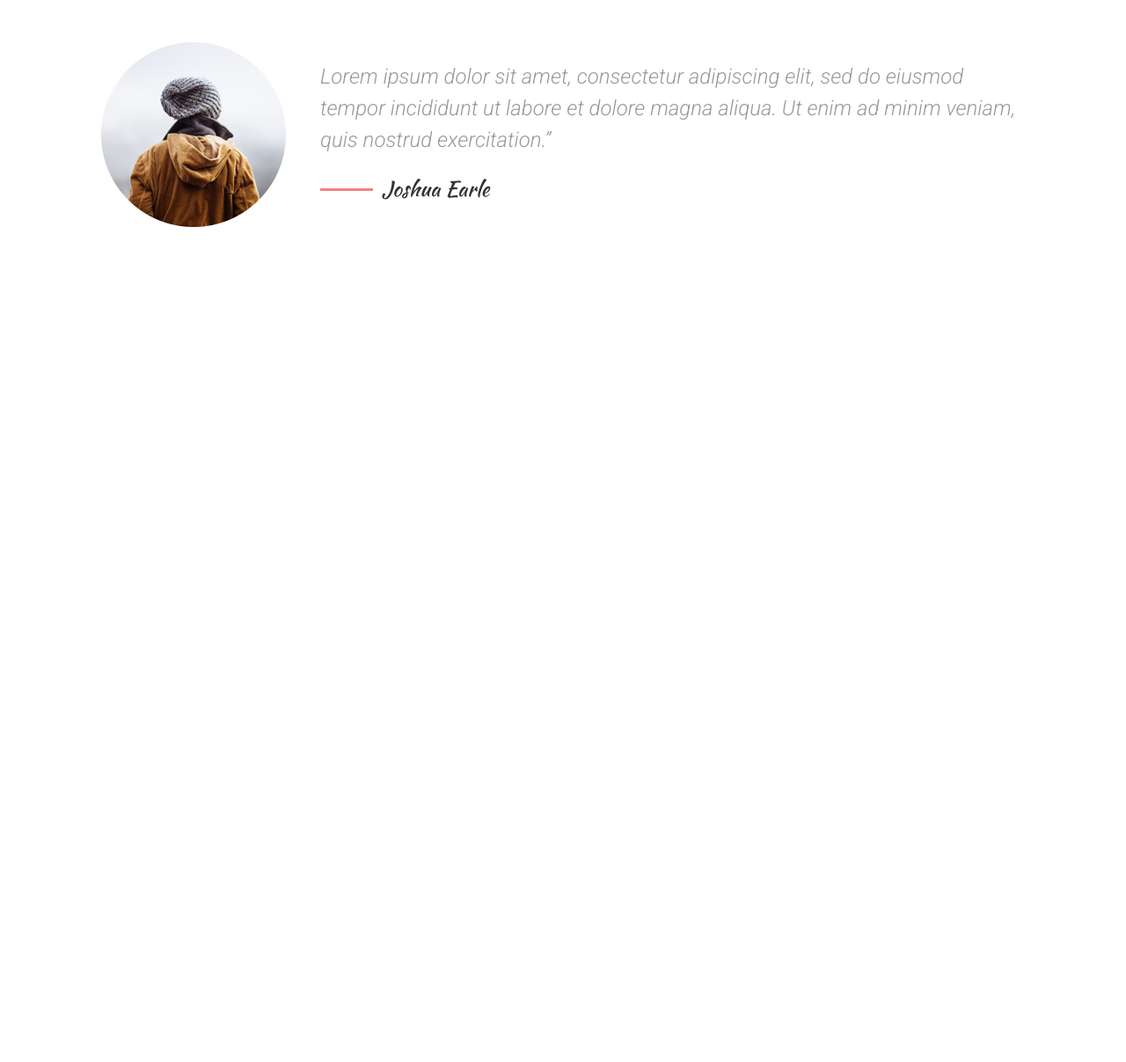
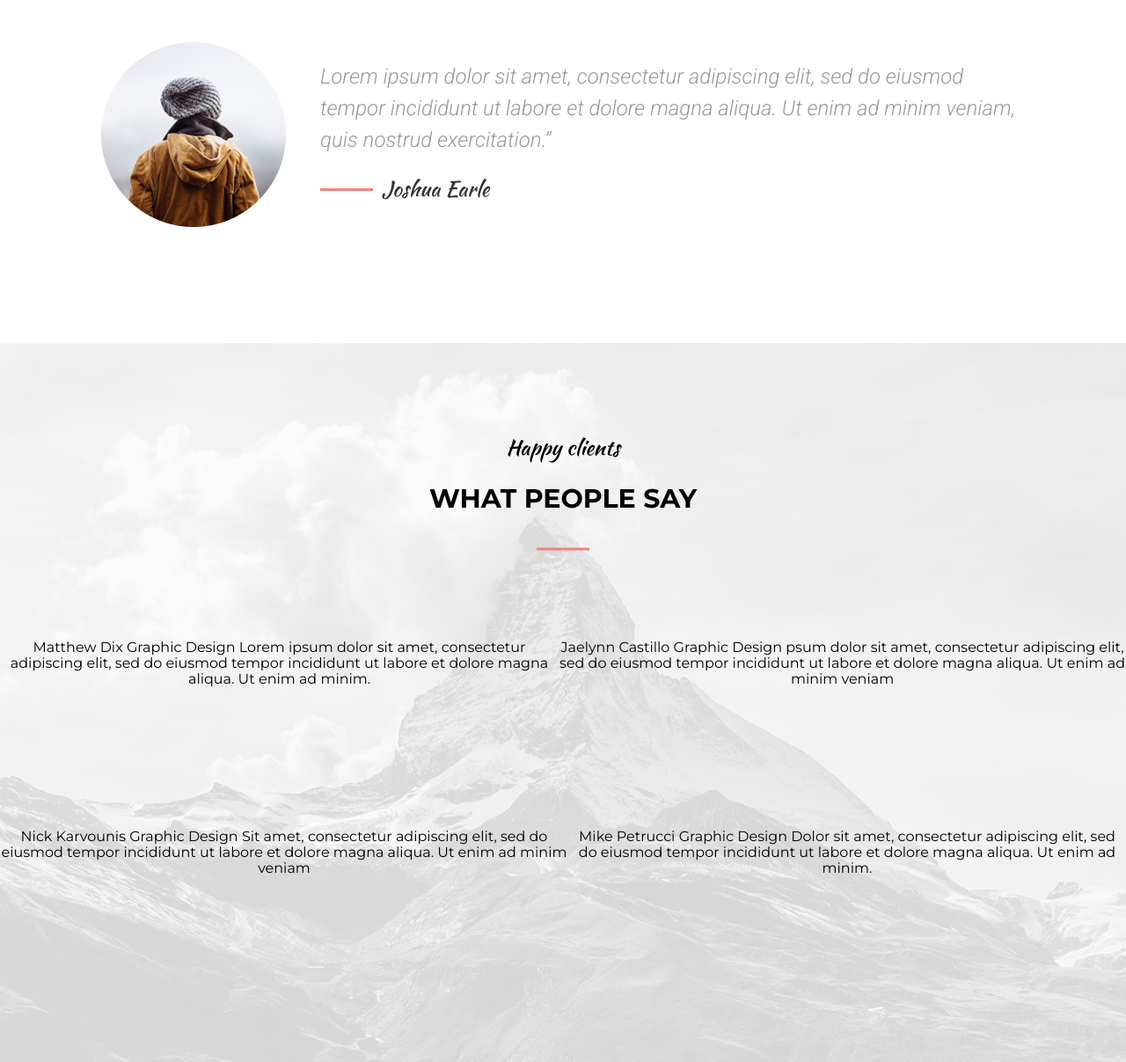
Before and after one commit to AlexDoh/MogoTemplate, a website: page index.html in a window 1280 px wide. Shown: the part 6116-7323 px from the top of the page at 88% size. Before the commit the page ends 6416 px from the top, so only its background shows below. Drawn offline with nearby package versions, Linux system fonts and the light colour scheme; files that its build step writes are made by us from their sources; files whose address does not match are found by name; a web font is replaced by a local one.

Commit message:
Added new layer.

```diff
--- a/index.html
+++ b/index.html
@@ -276,10 +276,10 @@
     <div class="work__container center-content">
         <span class="topic-title">What we do</span>
         <span class="topic-name">Some of our work</span>
-        <span class="topic-description work__description">Lorem ipsum dolor sit amet, consectetur adipiscing elit, sed do
-        eiusmod tempor incididunt ut labore et dolore magna aliqua. Ut enim ad minim veniam, quis nostrud exercitation
-        ullamco laboris nisi ut aliquip ex ea commodo consequat.
-    </span>
+        <span class="topic-description work__description">Lorem ipsum dolor sit amet, consectetur adipiscing elit, sed
+            do eiusmod tempor incididunt ut labore et dolore magna aliqua. Ut enim ad minim veniam, quis nostrud
+            exercitation ullamco laboris nisi ut aliquip ex ea commodo consequat.
+        </span>
     </div>
     <div class="work__image-container">
         <div class="topic-image-block-wrap work__image-block-wrap">
@@ -358,6 +358,42 @@
         </div>
     </div>
 </div>
+<div class="responses">
+    <span class="topic-title">Happy clients</span>
+    <span class="topic-name responses__name">What people say</span>
+    <div class="responses__container">
+        <div class="responses__response">
+            <span class="response__name">Matthew Dix</span>
+            <span class="response__occupation">Graphic Design</span>
+            <span class="response__description">Lorem ipsum dolor sit amet, consectetur adipiscing elit, sed do eiusmod
+                tempor incididunt ut labore et dolore magna aliqua. Ut enim ad minim.
+            </span>
+        </div>
+        <div class="responses__response">
+            <span class="response__name">Jaelynn Castillo</span>
+            <span class="response__occupation">Graphic Design</span>
+            <span class="response__description">psum dolor sit amet, consectetur adipiscing elit, sed do eiusmod tempor
+                incididunt ut labore et dolore magna aliqua. Ut enim ad minim veniam
+            </span>
+        </div>
+    </div>
+    <div class="responses__container">
+        <div class="responses__response">
+            <span class="response__name">Nick Karvounis</span>
+            <span class="response__occupation">Graphic Design</span>
+            <span class="response__description">Sit amet, consectetur adipiscing elit, sed do eiusmod tempor incididunt
+                ut labore et dolore magna aliqua. Ut enim ad minim veniam
+            </span>
+        </div>
+        <div class="responses__response">
+            <span class="response__name">Mike Petrucci</span>
+            <span class="response__occupation">Graphic Design</span>
+            <span class="response__description">Dolor sit amet, consectetur adipiscing elit, sed do eiusmod tempor
+                incididunt ut labore et dolore magna aliqua. Ut enim ad minim.
+            </span>
+        </div>
+    </div>
+</div>
 
 <!--<svg viewBox="0 0 100 100">-->
 <!--<use xlink:href="#magnifying-glass"></use>-->
--- a/sass/index.scss
+++ b/sass/index.scss
@@ -715,7 +715,7 @@ header {
   &__content {
     position: relative;
     padding-top: 80px;
-    padding-bottom: 70px;
+    padding-bottom: 160px;
 
     &:before {
       position: absolute;
@@ -782,3 +782,22 @@ header {
     }
   }
 }
+
+.responses {
+  padding: 105px 0 130px 0;
+  display: flex;
+  flex-flow: column nowrap;
+  justify-content: space-between;
+  text-align: center;
+  background: linear-gradient($color-white-transparent2, $color-white-transparent2), url(../images/responses.jpg) center no-repeat;
+  background-size: cover;
+
+  &__name {
+    margin-bottom: 62px;
+  }
+
+  &__container {
+    padding: 80px 0;
+    display: flex;
+  }
+}
```
Also changed, not shown: images/response-1.png (added), images/response-2.png (added), images/response-3.png (added), images/response-4.png (added), images/responses.jpg (added).
